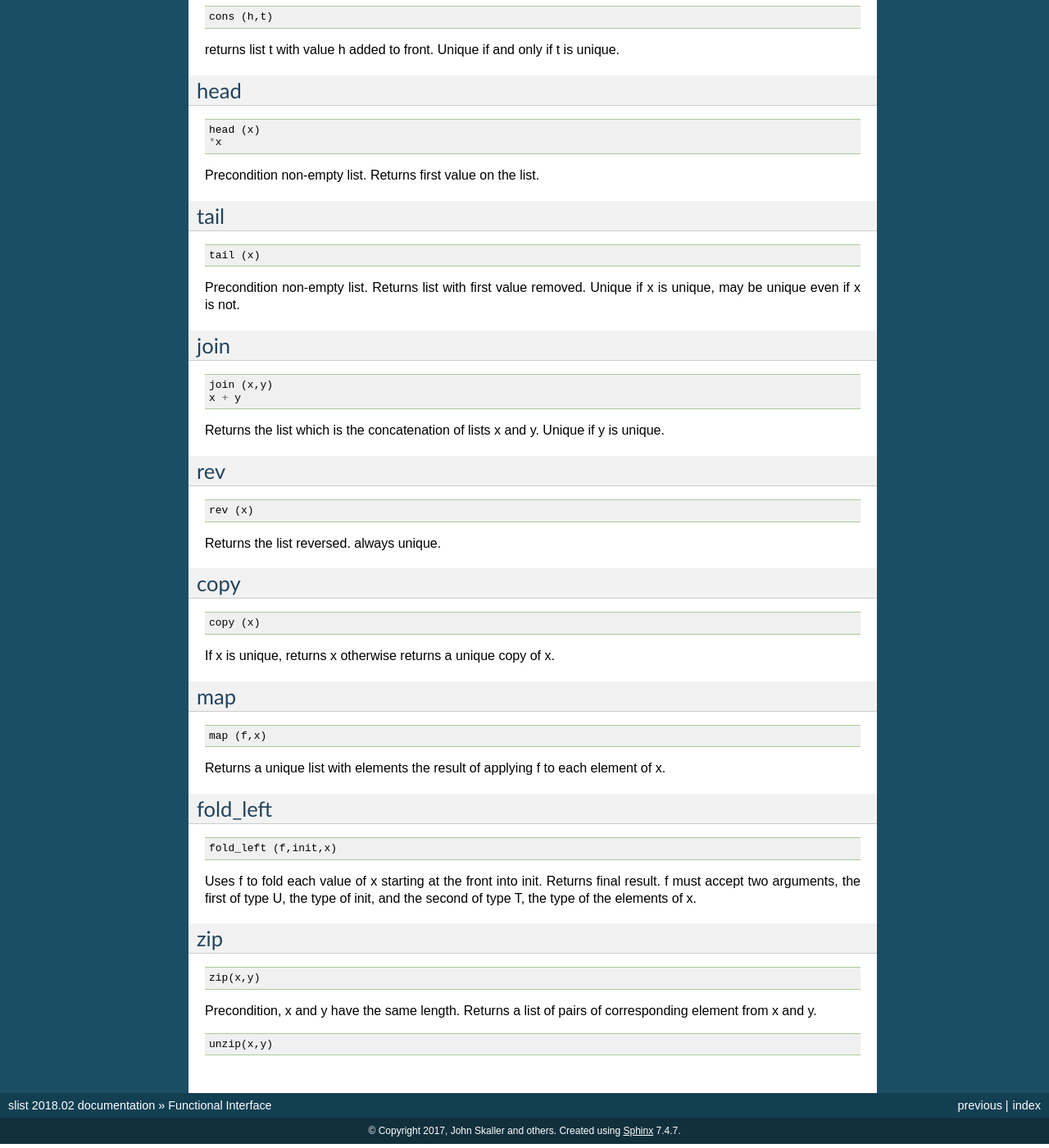
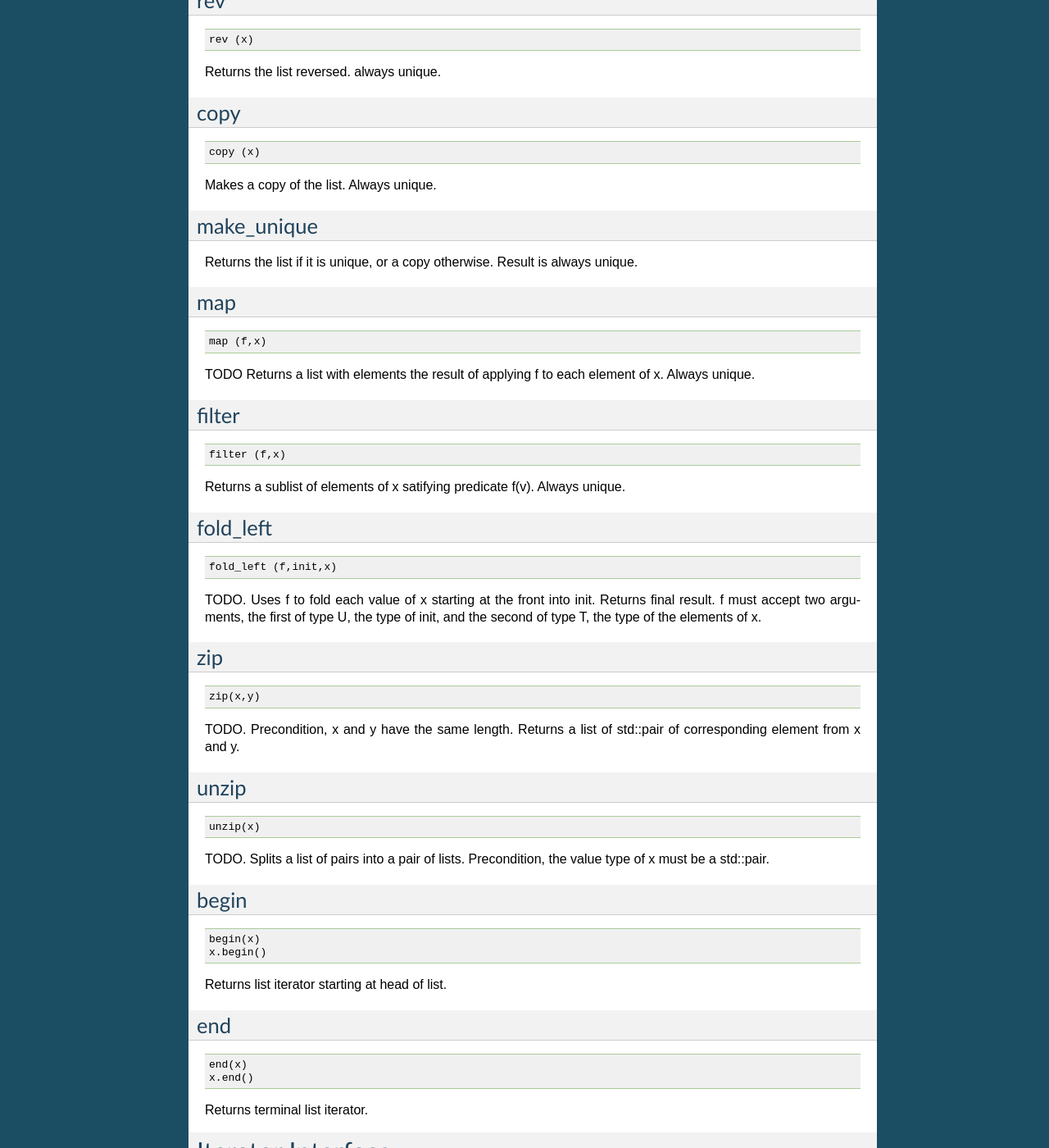
Before and after one commit to felix-lang/slist, a Sphinx documentation site: the page built from doc/functionalinterface.rst, in a window 1280 px wide and 1400 px high, scrolled down 1829 px. Shown: the whole window at 82% size. Built offline with Sphinx 7.4.7, drawn with Linux system fonts in a browser that asks for light colours; some of the changed text lies outside the part shown.

Commit message:
Docs. separate iterator.

```diff
--- a/doc/functionalinterface.rst
+++ b/doc/functionalinterface.rst
@@ -1,5 +1,5 @@
-Functional Interface
-====================
+Interface
+=========
 
 empty
 -----
@@ -28,7 +29,7 @@
 
   singleton(v)
 
-Returns a unique list of one element v.
+TODO. Returns a unique list of one element v.
 
 slist_from_container
 --------------------
@@ -36,6 +37,8 @@
 .. code-block:: c++
 
   slist_from_container (C)
+
+TODO.
 
 Requires C be an STL container with a begin() method returning
 an input iterator and an end() method returning an end iterator.
@@ -49,6 +52,8 @@
 
   slist_from_iterator (begin,end)
 
+TODO.
+
 Requires begin, end be valid iterators for a sequence.
 Returns all the values in the range of the begin iterator
 up to but excluding the end iterator.
@@ -59,54 +64,9 @@
 .. code-block:: c++
 
  size(x)
+ x.size()
 
 Returns the length of the list x.
-
-begin
------
-
-.. code-block:: c++
-
- begin(x)
-
-Returns copy of the list handle.
-
-end
----
-
-.. code-block:: c++
-
- end(x)
-
-Returns empty list.
-
-operator ==
------------
-
-.. code-block:: c++
-
-  x == y
-
-Requires x or y be an empty list or both must be
-handles to the same list. Returns true if x and y are
-both empty or both denote the same node of a list.
-
-If x and y are non-empty, equality implies the x and
-y are the same length, inequaly implies either the
-lists have distinct lengths or are not the same list.
-
-Note that this function will return false, even if the
-contents of two list are equal. It is designed to be
-used to support the use of list handles as iterators.
-
-Another way to define this function is that it has a precondition
-that x and y must be the same list, or, one must be a sublist
-of the other. Given this pre-condition, the operator returns
-true if an only if the lists are the same length.
-
-Operationally, this function just compares the pointers
-stored in the list handles.
-
 
 uniq
 ----
@@ -134,7 +94,6 @@
 .. code-block:: c++
 
   head (x)
-  *x
 
 
 Precondition non-empty list. Returns first value on the list.
@@ -177,7 +136,14 @@
 
   copy (x)
 
-If x is unique, returns x otherwise returns a unique copy of x.
+Makes a copy of the list. Always unique.
+
+make_unique
+-----------
+
+Returns the list if it is unique, or a copy otherwise.
+Result is always unique.
+
 
 map
 ---
@@ -186,8 +152,19 @@
 
   map (f,x)
 
-Returns a unique list with elements the result of applying
-f to each element of x.
+TODO
+Returns a list with elements the result of applying
+f to each element of x. Always unique.
+
+filter
+------
+
+.. code-block:: c++
+
+  filter (f,x)
+
+Returns a sublist of elements of x satifying predicate f(v).
+Always unique.
 
 fold_left
 ---------
@@ -196,6 +173,7 @@
 
   fold_left (f,init,x)
 
+TODO.
 Uses f to fold each value of x starting at the front into init.
 Returns final result. f must accept two arguments,
 the first of type U, the type of init, and the second
@@ -208,9 +186,84 @@
 
   zip(x,y)
 
+TODO.
 Precondition, x and y have the same length. Returns a list of
-pairs of corresponding element from x and y.
+std::pair of corresponding element from x and y.
+
+unzip
+-----
 
 .. code-block:: c++
 
-  unzip(x,y)
+  unzip(x)
+
+TODO.
+Splits a list of pairs into a pair of lists. Precondition, the
+value type of x must be a std::pair.
+
+begin
+-----
+
+.. code-block:: c++
+
+ begin(x)
+ x.begin()
+
+Returns list iterator starting at head of list.
+
+
+end
+---
+
+.. code-block:: c++
+
+ end(x)
+ x.end()
+
+Returns terminal list iterator.
+
+
+
+Iterator Interface
+==================
+
+operator ==
+-----------
+
+.. code-block:: c++
+
+  p == q
+
+operator !=
+-----------
+
+.. code-block:: c++
+
+  x == y
+
+operator ++
+-----------
+
+.. code-block:: c++
+
+   ++p
+
+Preincrement iterator. Precondition not at end.
+
+operator ++(int)
+----------------
+
+.. code-block:: c++
+
+   p++
+
+Postincrement iterator. Precondition not at end.
+
+operator *
+----------
+
+.. code-block:: c++
+
+  *p
+
+Fetch value.  Precondition not at end.
```
Also changed, not shown: other parts of doc/functionalinterface.rst (+1 -0 lines), 2 other files.
